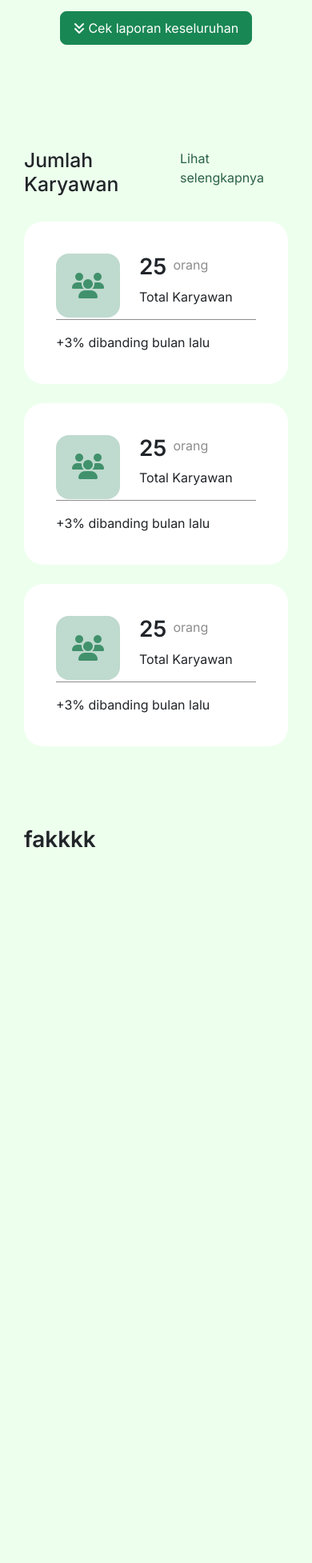
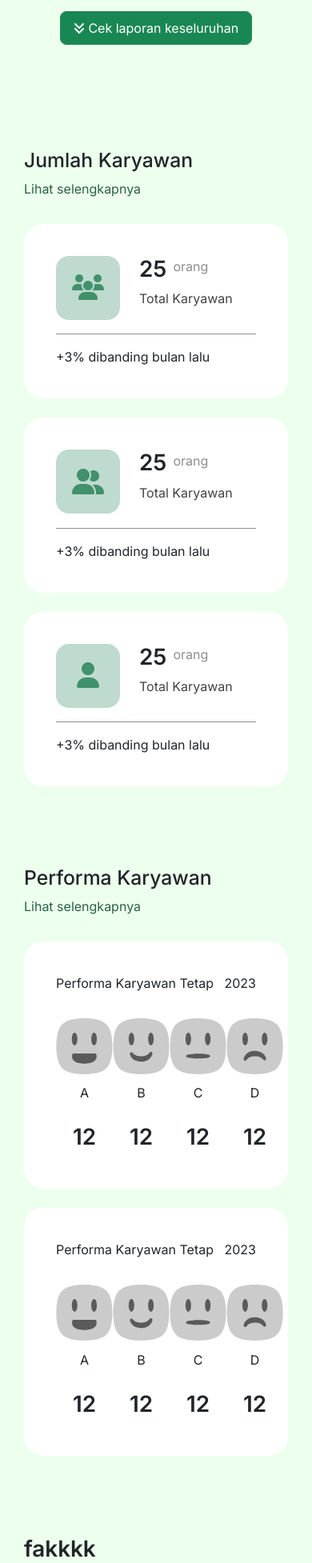
Before and after one commit to Rinkuu253/praktek-web-uts, a PHP site: page / in a window 390 px wide. Shown: the part 555-2509 px from the top of the page at 80% size. Before the commit the page ends 1615 px from the top, so only its background shows below. Run offline with PHP 8.4, Linux system fonts and the light colour scheme; some libraries are stand-ins or nearby versions.

Commit message:
favioco, emoji responsive done, animasi blm

```diff
--- a/index.php
+++ b/index.php
@@ -15,6 +15,8 @@
   <link rel="preconnect" href="https://fonts.googleapis.com">
   <link rel="preconnect" href="https://fonts.gstatic.com" crossorigin>
   <link href="https://fonts.googleapis.com/css2?family=Inter:wght@100;200;300;400;500;600;700;800;900&display=swap" rel="stylesheet">
+
+  <link rel="icon" type="image/x-icon" href="images/logo.ico">
 
   <title>Healthy Food Dashboard : Menu</title>
 </head>
@@ -47,7 +49,7 @@
     <div class="all">
 
       <div class="welcome">
-        <img src="images/mascot.svg" alt="">
+        <img src="images/mascot.svg"  >
         <div class="text">
           <h1>Selamat datang kembali, Matthew~</h1>
           <p>Semoga kamu dalam keadaan sehat selalu, yuk cek laporan karyawan harini</p>
@@ -82,7 +84,7 @@
           <div class="card">
           <div class="card-body">
               <div class="atas">
-                <div class="ic"><i class="fa-solid fa-users fa-2xl"></i></div>
+                <div class="ic"><i class="fa-solid fa-user-group fa-2xl"></i></div>
                 <div class="isi">
                   <div>
                     <h1>25</h1>
@@ -99,7 +101,7 @@
           <div class="card">
           <div class="card-body">
               <div class="atas">
-                <div class="ic"><i class="fa-solid fa-users fa-2xl"></i></div>
+                <div class="ic"><i class="fa-solid fa-user fa-2xl"></i></div>
                 <div class="isi">
                   <div>
                     <h1>25</h1>
@@ -115,10 +117,86 @@
           </div>
         </div>
       </div>
-      <h1>fakkkk</h1>
+
+      <div class="performa-karyawan">
+        <div class="titel">
+          <h2>Performa Karyawan</h2>
+          <a href="">Lihat selengkapnya</a>
+        </div>
+
+        <div class="cards">
+          <div class="card">
+            <div class="card-body">
+              <div class="desc">
+                <p>Performa Karyawan Tetap</p>
+                <p>2023</p>
+              </div>
+
+              <div class="rates">
+                <div class="rate">
+                  <img src="images/emojiA.svg">
+                  <p>A</p>
+                  <h1>12</h1>
+                </div>
+                <div class="rate">
+                  <img src="images/emojiB.svg">
+                  <p>B</p>
+                  <h1>12</h1>
+                </div>
+                <div class="rate">
+                  <img src="images/emojiC.svg">
+                  <p>C</p>
+                  <h1>12</h1>
+                </div>
+                <div class="rate">
+                  <img src="images/emojiD.svg">
+                  <p>D</p>
+                  <h1>12</h1>
+                </div>
+              </div>
+            </div>
+          </div>
+
+          <div class="card">
+            <div class="card-body">
+              <div class="desc">
+                <p>Performa Karyawan Tetap</p>
+                <p>2023</p>
+              </div>
+
+              <div class="rates">
+                <div class="rate">
+                  <img src="images/emojiA.svg">
+                  <p>A</p>
+                  <h1>12</h1>
+                </div>
+                <div class="rate">
+                  <img src="images/emojiB.svg">
+                  <p>B</p>
+                  <h1>12</h1>
+                </div>
+                <div class="rate">
+                  <img src="images/emojiC.svg">
+                  <p>C</p>
+                  <h1>12</h1>
+                </div>
+                <div class="rate">
+                  <img src="images/emojiD.svg">
+                  <p>D</p>
+                  <h1>12</h1>
+                </div>
+              </div>
+            </div>
+          </div>
+        </div>
+
+
+
 
     </div>
 
+
+    <h1>fakkkk</h1>
 
     <script>
       const date = new Date();
--- a/style.css
+++ b/style.css
@@ -66,13 +66,14 @@ h1 {
 }
 
 
-.jumlah-karyawan {
+.jumlah-karyawan, .performa-karyawan {
     display: flex;
     flex-direction: column;
     margin: 100px 0 100px 0;
+}
 
     .titel {
-        padding-bottom: 24px;
+        padding-bottom: 32px;
         display: flex;
         justify-content: space-between;
     }
@@ -82,9 +83,10 @@ h1 {
         text-decoration: none;
     }
 
+
+.jumlah-karyawan {
     .cards {
         display: grid;
-
 
         .card {
             border-radius: 24px;
@@ -93,7 +95,7 @@ h1 {
             .card-body {
                 display: flex;
                 flex-direction: column;
-                column-gap: 1.5rem;
+                row-gap: 1rem;
                 padding: 40px;
 
                 .atas {
@@ -120,6 +122,9 @@ h1 {
                                 color: #8D8D8D;
                             }
                         }
+                        p {
+                            color: #434343;
+                        }
                     }
                 }
 
@@ -127,12 +132,50 @@ h1 {
                     border-top: .5px solid #8D8D8D;
                     padding-top: 16px;
                 }
-
             }
         }
     }
 }
 
+
+.performa-karyawan {
+    display: flex;
+
+    .cards {
+        display: grid;
+
+    }
+
+    .card {
+        border-radius: 24px;
+        border: none;
+
+        .card-body {
+            display: flex;
+            flex-direction: column;
+            row-gap: 1rem;
+            padding: 40px;
+
+            .desc {
+                display: flex;
+                justify-content: space-between;
+            }
+
+            .rates {
+                display: grid;
+                grid-template-columns: 1fr 1fr 1fr 1fr;
+                justify-content: space-between;
+                .rate {
+                    display: flex;
+                    flex-direction: column;
+                    place-items: center;
+                    row-gap: .7rem;
+                }
+            }
+        }
+    }
+
+}
 
 
 
@@ -175,9 +218,22 @@ h1 {
         }
     }
 
+    .titel {
+        flex-direction: column;
+    }
+
+    .jumlah-karyawan {
         .cards {
             grid-template-rows: 1fr 1fr 1fr;
             row-gap: 1.5rem;
+        }
+    }
+
+    .performa-karyawan {
+        .cards {
+            grid-template-rows: 1fr 1fr;
+            row-gap: 1.5rem;
+        }
     }
 }
 
@@ -223,10 +279,20 @@ h1 {
 
     }
 
+    .jumlah-karyawan {
         .cards {
             grid-template-columns: 1fr 1fr 1fr;
             column-gap: 1rem;
         }
+    }
+
+    .performa-karyawan {
+        .cards {
+            grid-template-columns: 1fr 1fr;
+            column-gap: 1rem;
+        }
+    }
+
 }
 
 
```
Also changed, not shown: images/logo.ico (added). Lines whose indentation alone changed are shown as unchanged.
